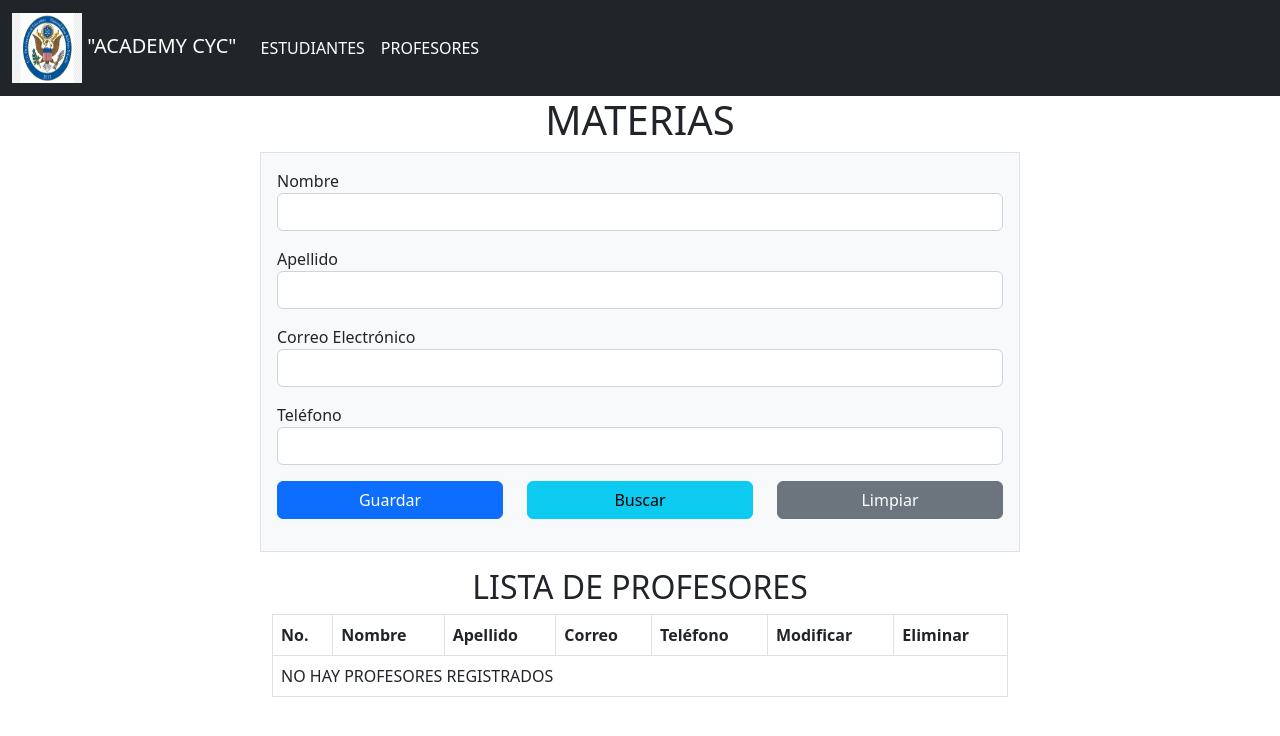
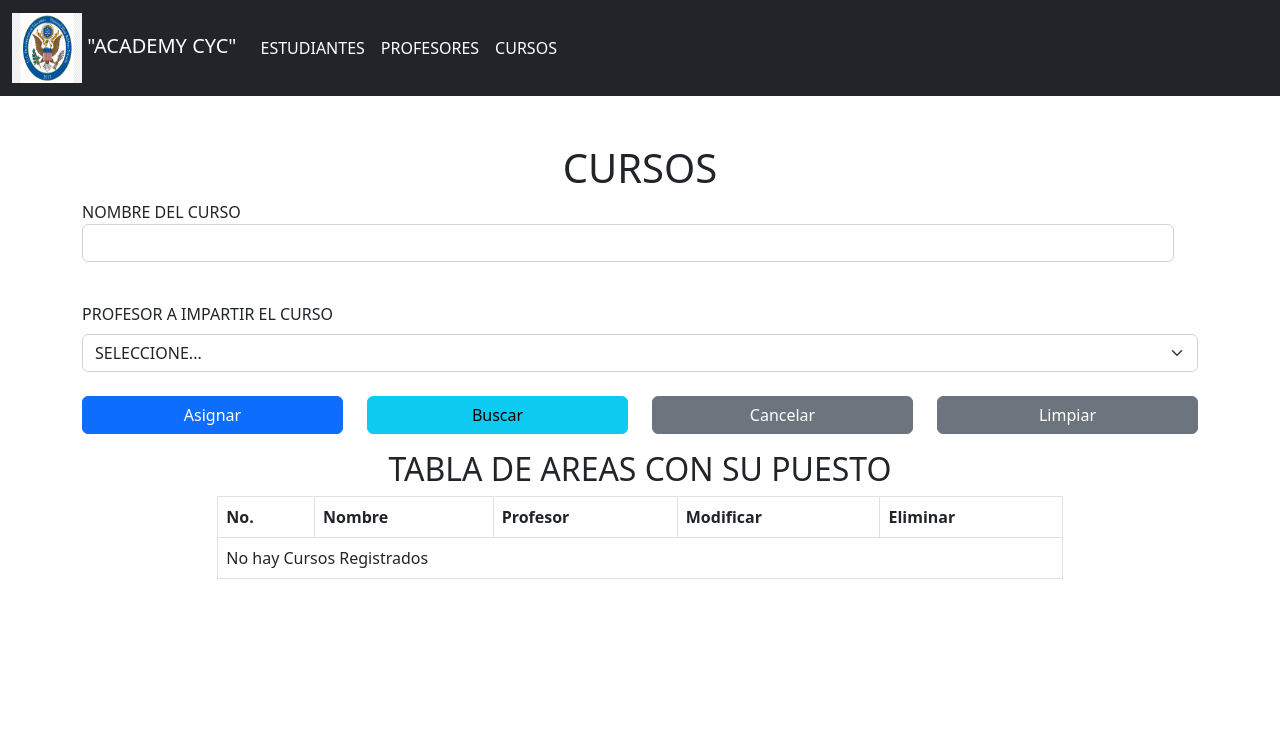
Before and after one commit to ronguerra51/estudiantil_crudjs, a PHP site: page /views/curso/index.php in a window 1280 px wide. Shown: the top 736 px of the page. Run offline with PHP 8.4, Linux system fonts and the light colour scheme; tables that the repository leaves empty or names only in its code hold one stand-in row (values such as "Sample post"); some libraries are stand-ins or nearby versions.

Commit message:
vista para curso

```diff
--- a/includes/navbar.php
+++ b/includes/navbar.php
@@ -14,6 +14,9 @@
                 <li class="nav-item">
                     <a class="nav-link active" aria-current="page" href="/estudiantil_crudjs/views/profesores/index.php">PROFESORES</a>
                 </li>
+                <li class="nav-item">
+                    <a class="nav-link active" aria-current="page" href="/estudiantil_crudjs/views/curso/index.php">CURSOS</a>
+                </li>
             </ul>
         </div>
     </div>
--- a/models/Profesor.php
+++ b/models/Profesor.php
@@ -1,5 +1,15 @@
 <?php
 require_once 'Conexion.php';
+
+class Profesores extends Conexion
+{
+    public function obtenerProfesores()
+    {
+        $sql = "SELECT profesor_id, profesor_nombre, profesor_apellido FROM profesor";
+        $resultado = self::servir($sql);
+        return $resultado;
+    }
+}
 
 class Profesor extends Conexion
 {
--- a/views/curso/index.php
+++ b/views/curso/index.php
@@ -1,44 +1,54 @@
+<?php include_once '../../includes/header.php' ?>
 
-<?php include_once '../../includes/header.php'; ?>
+<?php
+// ini_set('display_errors', 1);
+// ini_set('display_startup_errors', 1);
+// error_reporting(E_ALL);
+?>
 
-<div class="container">
-    <h1 class="text-center">MATERIAS</h1>
-    <div class="row justify-content-center mb-3">
-        <form class="col-lg-8 border bg-light p-3" id="formMaterias">
-            <input type="hidden" name="materia_id" id="materia_id">
+<?php
+require '../../models/Profesor.php';
+
+$profesorModel = new Profesores();
+
+$profesores = $profesorModel->obtenerProfesores();
+
+?>
+
+<div class="container mt-5">
+    <h1 class="text-center">CURSOS</h1>
+    <div class="row justify-content-center">
+        <?php if (isset($error)) : ?>
+            <div class="alert alert-danger">
+                <?= htmlspecialchars($error) ?>
+            </div>
+        <?php endif; ?>
+        <form>
+            <div class="row mb-4">
             <div class="row mb-3">
                 <div class="col">
-                    <label for="materia_nombre">Nombre</label>
-                    <input type="text" name="materia_nombre" id="materia_nombre" class="form-control" required>
+                    <label for="curso_nombre">NOMBRE DEL CURSO</label>
+                    <input type="text" name="curso_nombre" id="curso_nombre" class="form-control" required>
                 </div>
             </div>
-            <div class="row mb-3">
+            </div>
+            <div class="row mb-4">
                 <div class="col">
-                    <label for="materia_apellido">Apellido</label>
-                    <input type="text" name="materia_apellido" id="materia_apellido" class="form-control" required>
-                </div>
-            </div>
-            <div class="row mb-3">
-                <div class="col">
-                    <label for="materia_email">Correo Electrónico</label>
-                    <input type="text" name="materia_email" id="materia_email" class="form-control" required>
-                </div>
-            </div>
-            <div class="row mb-3">
-                <div class="col">
-                    <label for="materia_telefono">Teléfono</label>
-                    <input type="text" name="materia_telefono" id="materia_telefono" class="form-control" required>
+                    <label for="profesor_id" class="form-label">PROFESOR A IMPARTIR EL CURSO</label>
+                    <select name="profesor_id" id="profesor_id" class="form-select">
+                        <option value="">SELECCIONE...</option>
+                        <?php foreach ($profesores as $profesor) : ?>
+                            <option value="<?= htmlspecialchars($profesor['profesor_id']) ?>"><?= htmlspecialchars($profesor['profesor_nombre']), ' ' , htmlspecialchars($profesor['profesor_apellido']) ?></option>
+                        <?php endforeach ?>
+                    </select>
                 </div>
             </div>
             <div class="row justify-content-center mb-3">
                 <div class="col">
-                    <button type="submit" id="btnGuardar" class="btn btn-primary w-100">Guardar</button>
+                    <button type="submit" id="btnAsignar" class="btn btn-primary w-100">Asignar</button>
                 </div>
                 <div class="col">
                     <button type="button" id="btnBuscar" class="btn btn-info w-100">Buscar</button>
-                </div>
-                <div class="col">
-                    <button type="button" id="btnModificar" class="btn btn-warning w-100">Modificar</button>
                 </div>
                 <div class="col">
                     <button type="button" id="btnCancelar" class="btn btn-secondary w-100">Cancelar</button>
@@ -49,31 +59,30 @@
             </div>
         </form>
     </div>
+</div>
 <div class="row justify-content-center">
     <div class="col-lg-8 table-responsive">
-            <h2 class="text-center">LISTA DE PROFESORES</h2>
-            <table class="table table-bordered table-hover" id="tablaProfesores">
+        <h2 class="text-center">TABLA DE AREAS CON SU PUESTO</h2>
+        <table class="table table-bordered table-hover" id="tablaCursos">
             <thead>
                 <tr>
                     <th>No.</th>
                     <th>Nombre</th>
-                        <th>Apellido</th>
-                        <th>Correo</th>
-                        <th>Teléfono</th>
+                    <th>Profesor</th>
                     <th>Modificar</th>
                     <th>Eliminar</th>
                 </tr>
             </thead>
             <tbody>
                 <tr>
-                        <td colspan="10">NO HAY PROFESORES REGISTRADOS</td>
+                    <td colspan="5">No hay Cursos Registrados</td>
                 </tr>
             </tbody>
         </table>
     </div>
 </div>
-</div>
 
 <script defer src="/estudiantil_crudjs/src/js/funciones.js"></script>
-<script defer src="/estudiantil_crudjs/src/js/profesores/index.js"></script>
-<?php include_once '../../includes/footer.php'?>
+<script defer src="/estudiantil_crudjs/src/js/curso/index.js"></script>
+
+<?php include_once '../../includes/footer.php' ?>
```
Also changed, not shown: controllers/cursos/index.php (added), models/Curso.php (added), src/js/curso/index.js (added). Lines whose indentation alone changed are shown as unchanged.
